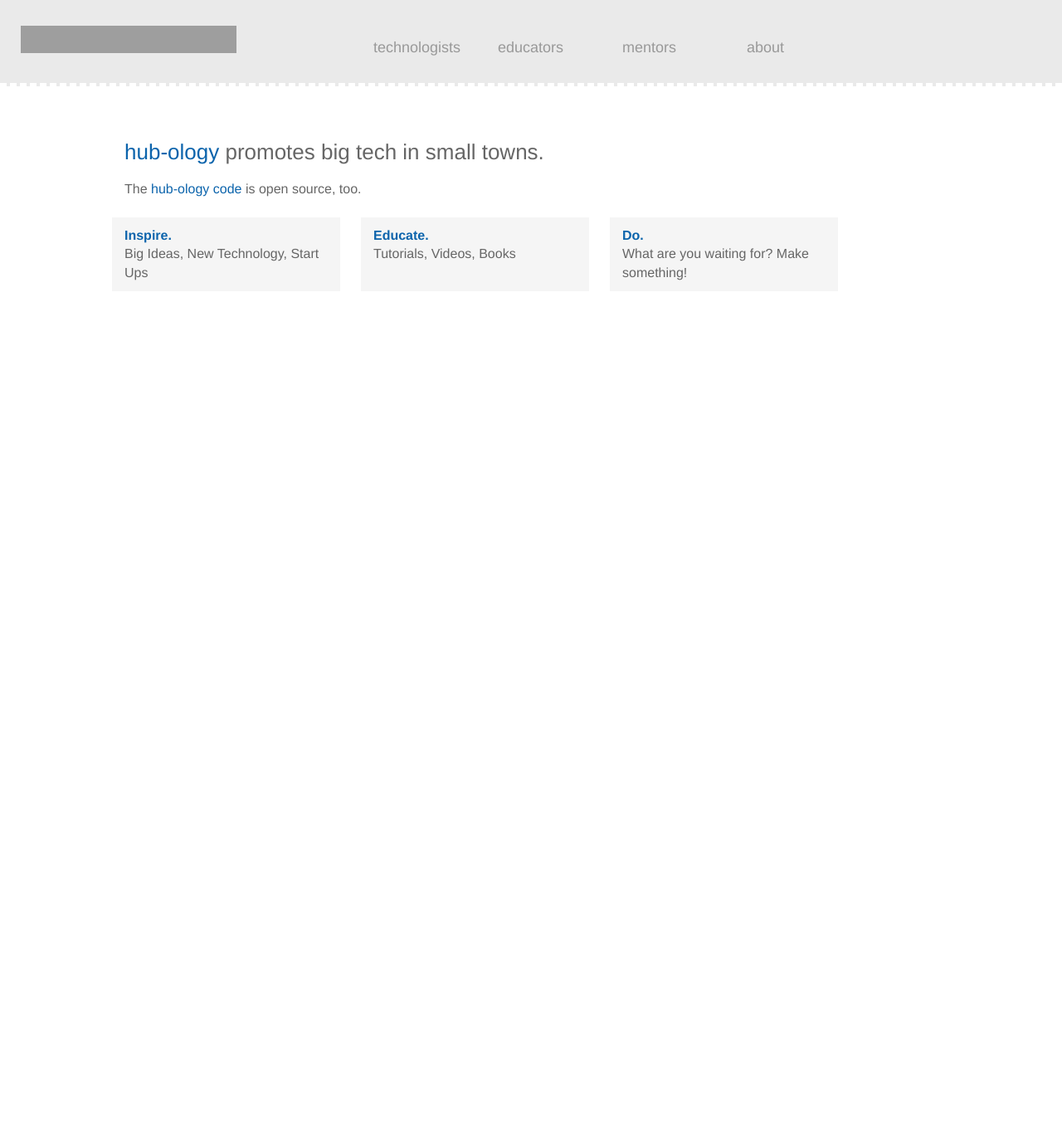
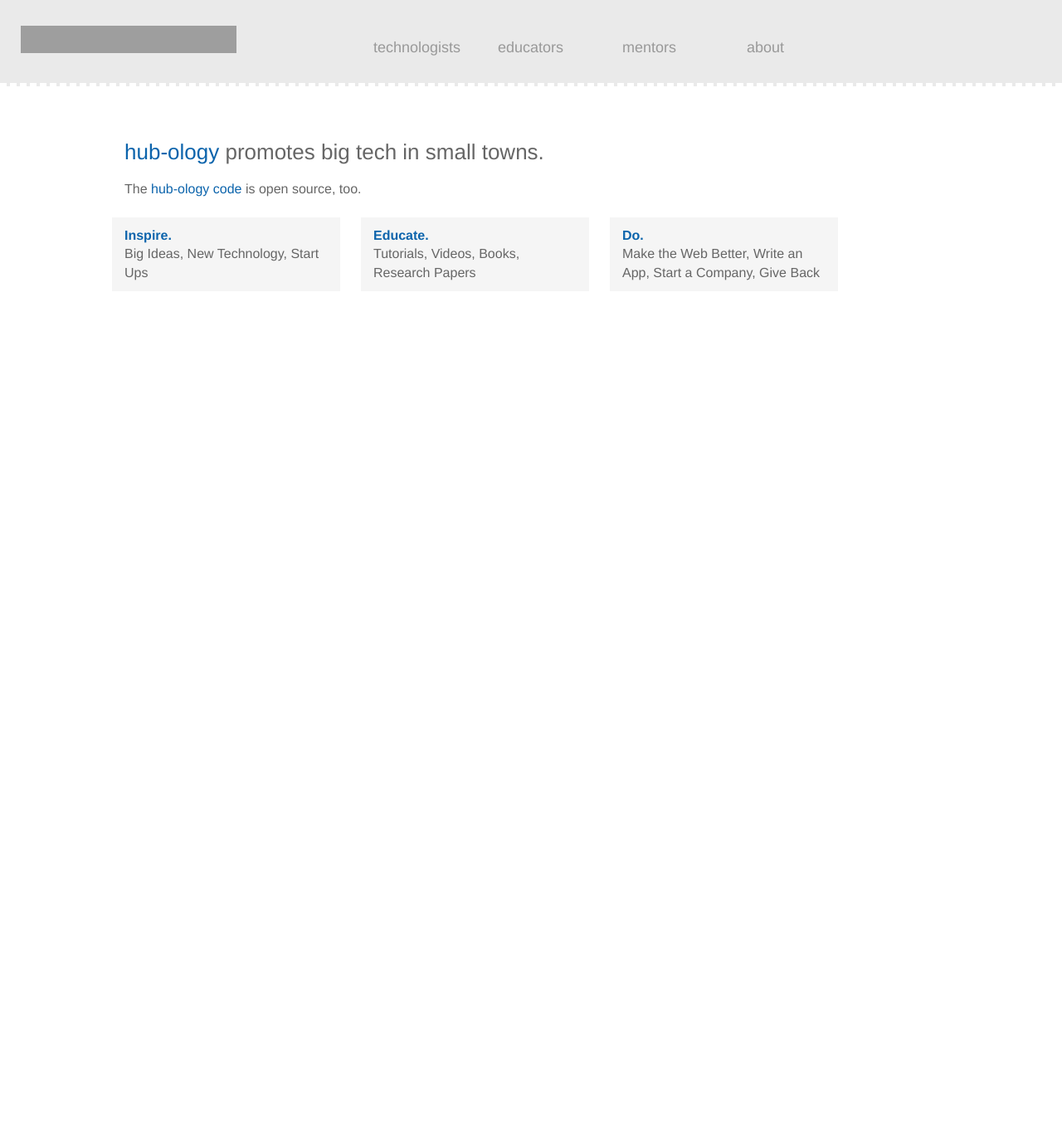
Before and after one commit to hub-ology/hub-ology, a Python web app: template webapp/hub-ology/templates/index.html in a window 1280 px wide. Shown: the top 1362 px of the page at 83% size. Run offline with Jinja, Linux system fonts and the light colour scheme; the template is opened without the code that fills it, so the values that code supplies are empty; grey boxes are pictures that could not be loaded.

Commit message:
Adjusted sub-titles for 'Educate' and 'Do'

```diff
--- a/webapp/hub-ology/templates/index.html
+++ b/webapp/hub-ology/templates/index.html
@@ -49,8 +49,8 @@ h2 {
 The <a href="https://bitbucket.org/hubology/hub-ology">hub-ology code</a> is open source, too.
 <ul class="even-columns keypoints">
   <li><strong><a href="/inspiration">Inspire.</a></strong><br>Big Ideas, New Technology, Start Ups
-  </li><li><strong><a href="/education">Educate.</a></strong><br>Tutorials, Videos, Books
-  </li><li><strong><a href="/do">Do.</a></strong><br>What are you waiting for? Make something!
+  </li><li><strong><a href="/education">Educate.</a></strong><br>Tutorials, Videos, Books, Research Papers
+  </li><li><strong><a href="/do">Do.</a></strong><br>Make the Web Better, Write an App, Start a Company, Give Back
 </li></ul>
 
 
```
